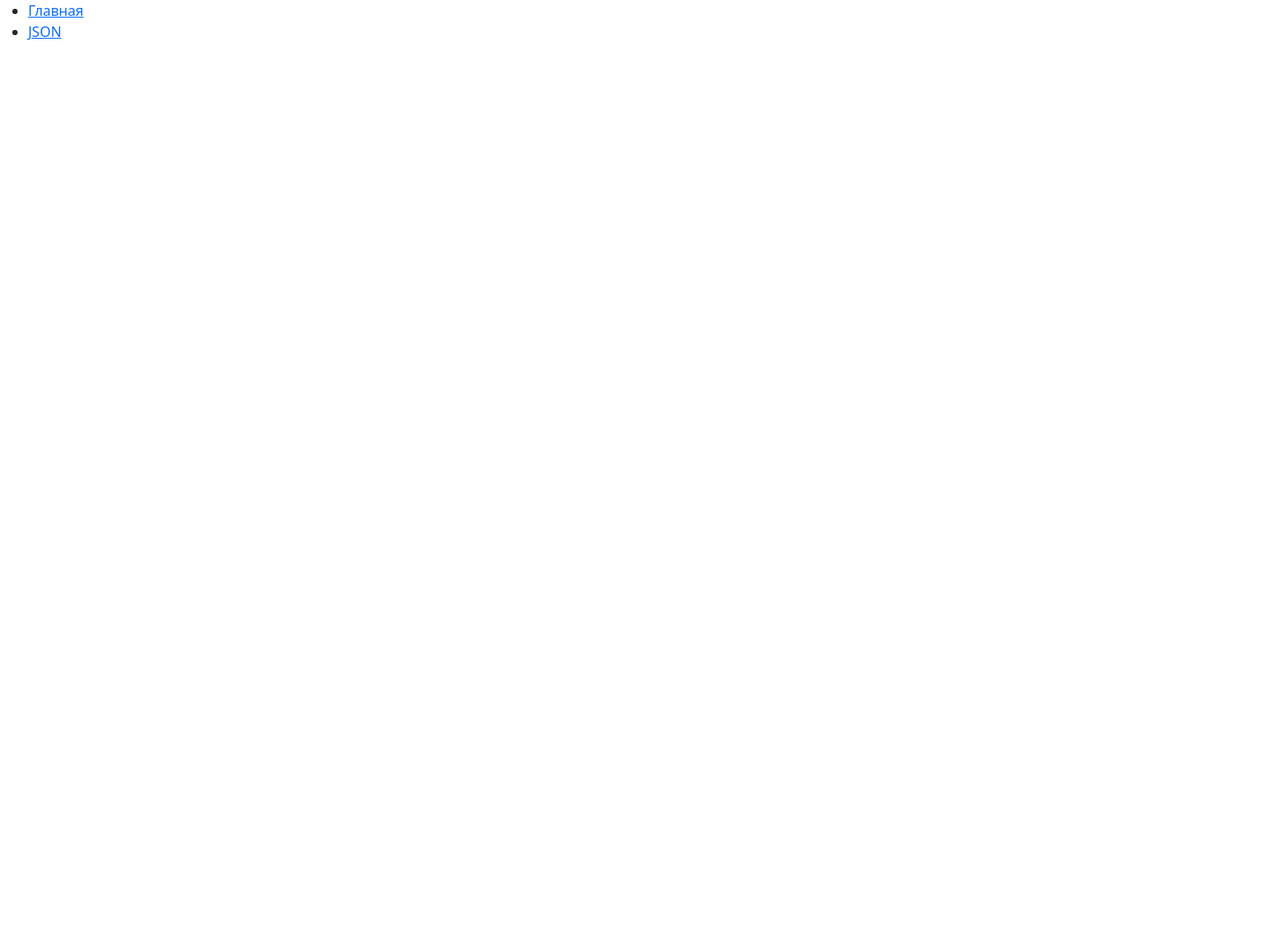
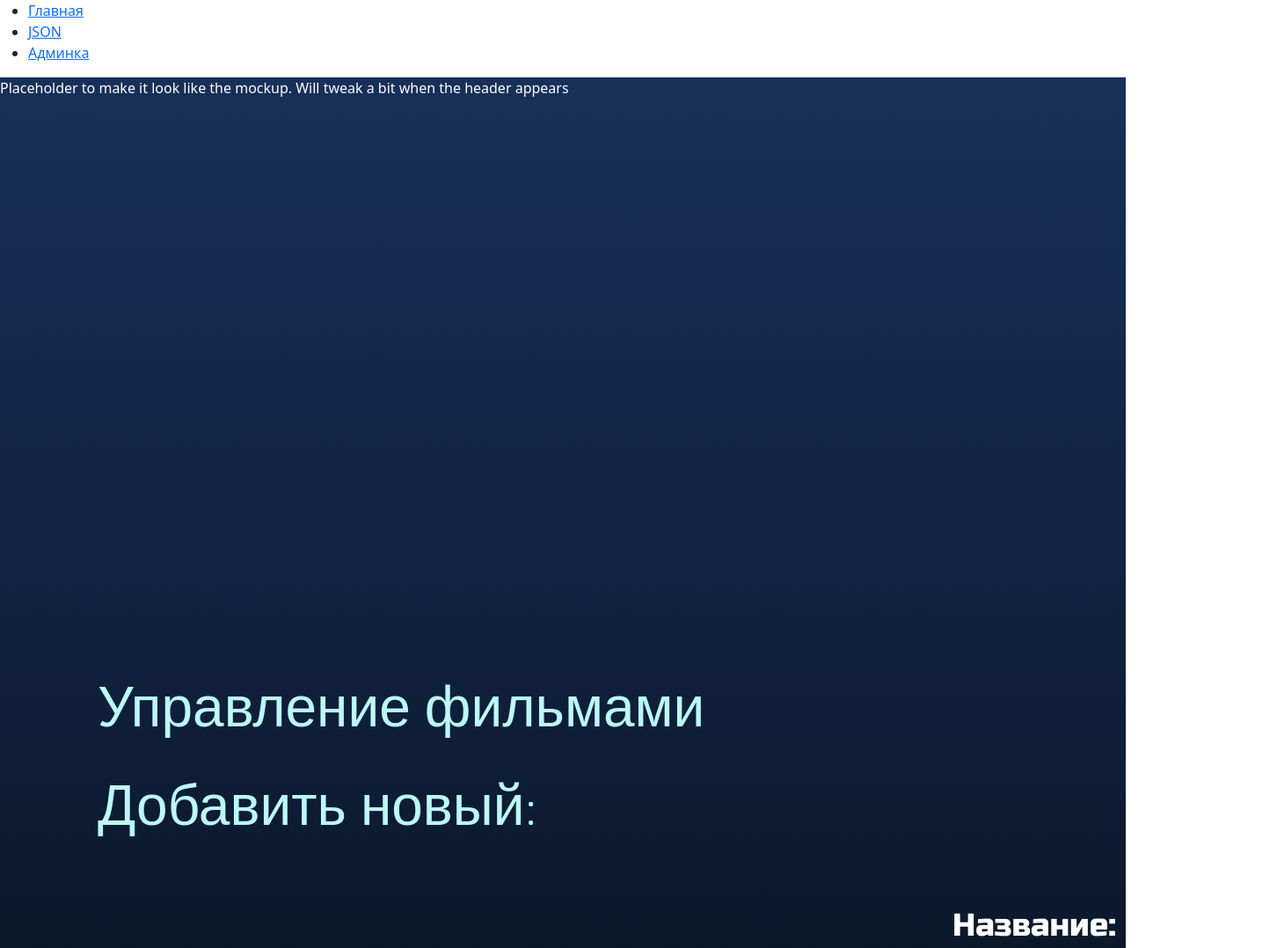
Before and after one commit to KipeTBest/bars-project, a React (Create React App) app: page /adminPanel in a window 1280 px wide. Before the commit this address had no page. Shown: the top 1078 px of the page at 88% size, 1452 px wide, since content can reach past the window. Before the commit the page ends 800 px from the top, so only its background shows below. Built offline with nearby package versions, Linux system fonts and the light colour scheme.

Commit message:
Added admin panel and done a little. Added fonts for the page with the admin panel

```diff
--- a/public/index.html
+++ b/public/index.html
@@ -9,6 +9,9 @@
             integrity="sha384-T3c6CoIi6uLrA9TneNEoa7RxnatzjcDSCmG1MXxSR1GAsXEV/Dwwykc2MPK8M2HN"
             crossorigin="anonymous"
     />
+    <link rel="preconnect" href="https://fonts.googleapis.com">
+    <link rel="preconnect" href="https://fonts.gstatic.com" crossorigin>
+    <link href="https://fonts.googleapis.com/css2?family=Inter:wght@100..900&family=Jura:wght@300..700&family=Russo+One&display=swap" rel="stylesheet">
     <title>React App</title>
   </head>
   <body>
--- a/src/App.js
+++ b/src/App.js
@@ -3,6 +3,7 @@ import { BrowserRouter as Router, Route, Routes, Link } from 'react-router-dom';
 import LoadJson from './Components/DBComponents/LoadJson';
 import DisplayData from './Components/DBComponents/DIsplayData';
 import AuthRoute from './Components/UserComponents/AuthRoute';
+import AdminPanel from './Components/AdminPanel';
 
 function App() {
     return (
@@ -14,12 +15,14 @@ function App() {
                         <ul>
                             <li><Link to="/">Главная</Link></li>
                             <li><Link to="/json">JSON</Link></li>
+                            <li><Link to="/adminPanel">Админка</Link></li>
                         </ul>
                     </nav>
                 </header>
                 <Routes>
                     <Route path="/"/>
                     <Route path="/json" element={<AuthRoute element={<DisplayData />} />} />
+                    <Route path="/adminPanel" element={<AdminPanel element={<DisplayData />} />} />
                 </Routes>
             </div>
         </Router>
--- /dev/null
+++ b/src/Components/AdminPanel.js
@@ -0,0 +1,39 @@
+import './adminPanel.css';
+import React from 'react';
+
+const AdminPanel = () => {
+    return (
+        <div className='admin-panel'>
+            <div className='test'>Placeholder to make it look like the mockup. Will tweak a bit when the header appears</div>
+            <div className='admin-panel__info'>
+                <div className='admin-panel__content'>
+                    <p className='admin-panel__content__text'>Управление фильмами</p>
+                    <p className='admin-panel__content__text'>Добавить новый:</p>
+                </div>
+            </div>
+            <div className='admin-panel__form-container'>
+                <form action='#' method='POST'>
+                    <div className="form-group">
+                        <label htmlFor="title" className='form-title'>Название:</label>
+                        <input type="text" id="title" name="title" className='input'/>
+                    </div>
+                    <div className="form-group">
+                        <label htmlFor="genre" className='form-title'>Жанр:</label>
+                        <input type="text" id="genre" name="genre" className='input'/>
+                    </div>
+                    <div className="form-group">
+                        <label htmlFor="director" className='form-title'>Режиссер:</label>
+                        <input type="text" id="director" name="director" className='input'/>
+                    </div>
+                    <div className="form-group">
+                        <label htmlFor="description" className='form-title'>Описание:</label>
+                        <textarea id="description" name="description" className='last-input'></textarea>
+                    </div>
+                    <button type="submit" className='form-button'>Добавить</button>
+                </form>
+            </div>
+        </div>
+    );
+};
+
+export default AdminPanel;
--- /dev/null
+++ b/src/Components/adminPanel.css
@@ -0,0 +1,65 @@
+.admin-panel {
+    background: linear-gradient(#183059, #010609);
+}
+
+.test {
+    width: 100%;
+    height: 333px;
+    color: white;
+}
+
+.admin-panel__content {
+    color: #BCF8F7;
+    font-size: 64px;
+    line-height: 96px;
+    font-family: 'Jura', sans-serif;
+    font-weight: 400;
+    text-align: left;
+    margin-left: 111px;
+    margin-top: 333px;
+}
+
+.admin-panel__form-container {
+    text-align: right;
+    margin-top: 64px; /*own*/
+}
+
+.form-group {
+    color: #FFFFFF;
+    font-family: Russo One, sans-serif;
+    font-size: 36px;
+    font-weight: 400;
+    line-height: 54px;
+    margin-bottom: 20px; /*own*/
+}
+
+.last-input {
+    width: 1151px;
+    height: 271px;
+    margin-right: 301px;
+}
+
+.input {
+    width: 653px;
+    height: 65px;
+    margin-right: 799px;
+}
+
+.form-title {
+    margin-right: 11px;
+}
+
+.form-button {
+    margin-right: 301px;
+    width: 371px;
+    height: 67px;
+    background: linear-gradient(90deg, #1D283D 0%, #4D6DA3 51%);
+    border: none;
+    outline: none;
+    font-family: Inter, sans-serif;
+    font-size: 36px;
+    font-weight: 400;
+    line-height: 54px;
+    text-align: center;
+    color: #FFFFFF;
+}
--- /dev/null
+++ b/src/index.css
@@ -0,0 +1,4 @@
+html, body, #root {
+    height: 100%;
+    margin: 0;
+}
--- a/src/index.js
+++ b/src/index.js
@@ -1,6 +1,7 @@
 import React from 'react';
 import ReactDOM from 'react-dom/client';
 import App from './App';
+import './index.css';
 
 const root = ReactDOM.createRoot(document.getElementById('root'));
 root.render(
```
